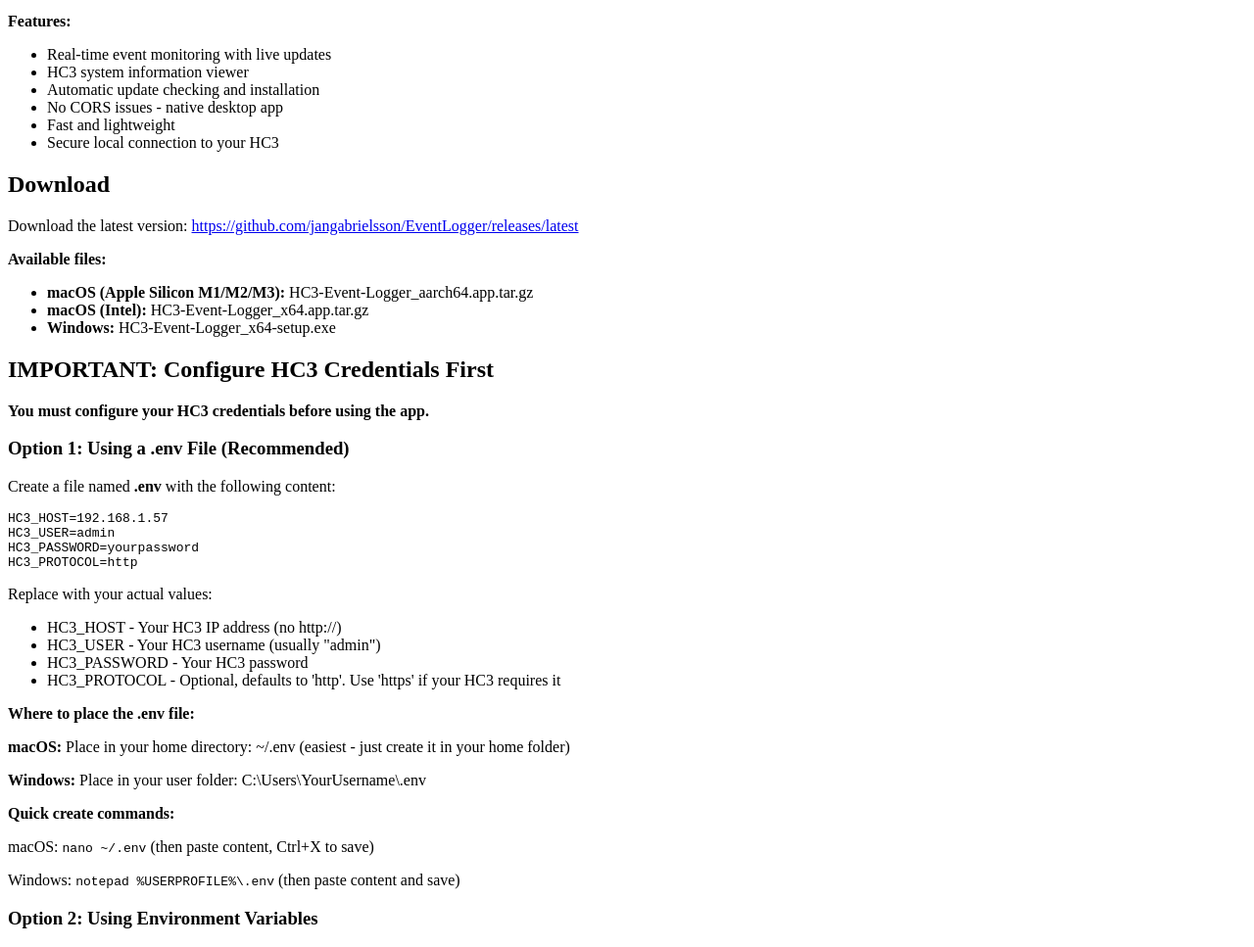
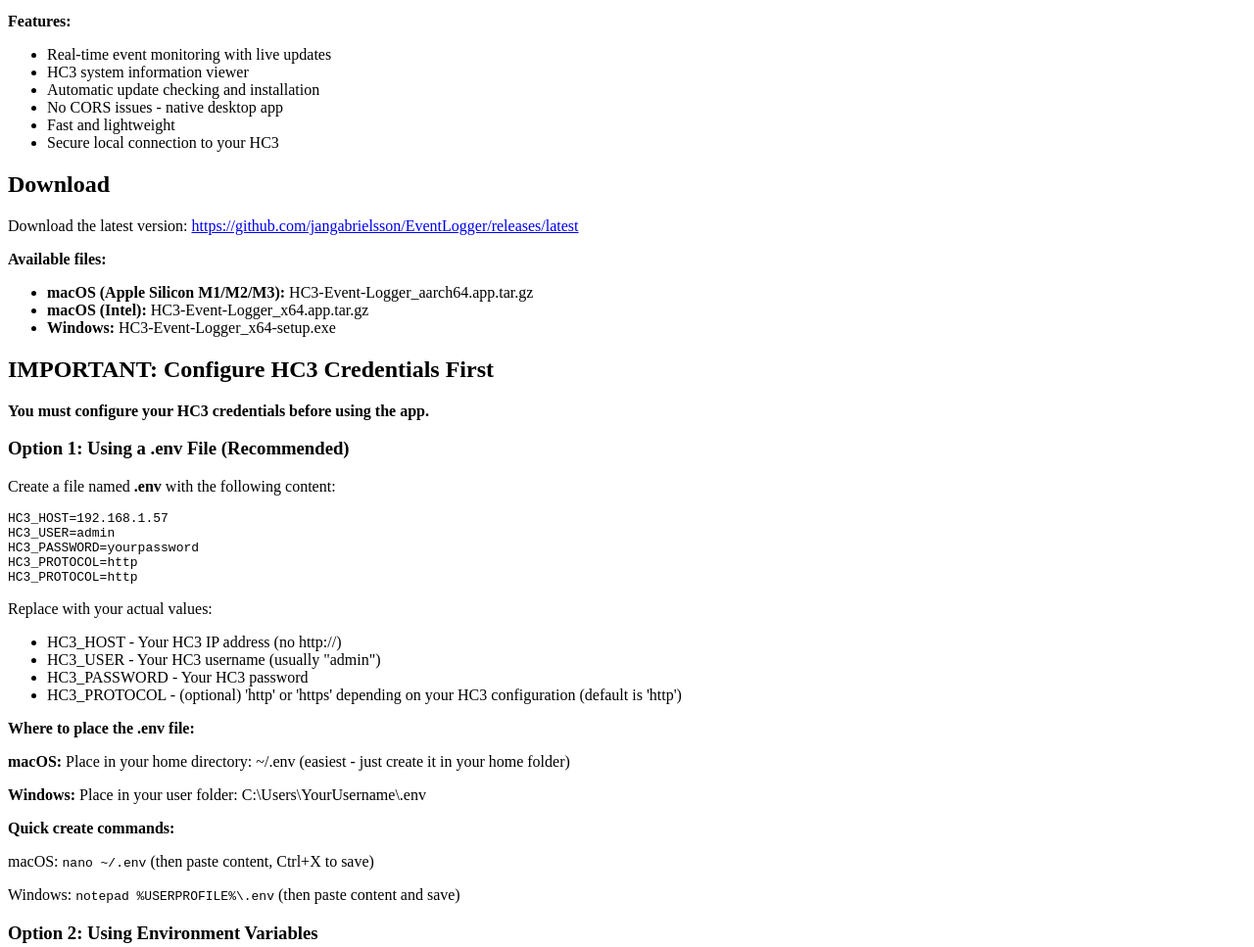
Before and after one commit to jangabrielsson/EventLogger, a plain HTML site: page docs/FORUM_POST.html in a window 1280 px wide. Shown: the part 119-1086 px from the top of the page at 98% size. Drawn offline with Linux system fonts and the light colour scheme.

Commit message:
docs: update add protocol option in configuration

```diff
--- a/docs/FORUM_POST.html
+++ b/docs/FORUM_POST.html
@@ -51,6 +51,7 @@
         <pre>HC3_HOST=192.168.1.57
 HC3_USER=admin
 HC3_PASSWORD=yourpassword
+HC3_PROTOCOL=http
 HC3_PROTOCOL=http</pre>
 
         <p>Replace with your actual values:</p>
@@ -58,7 +59,7 @@ HC3_PROTOCOL=http</pre>
             <li>HC3_HOST - Your HC3 IP address (no http://)</li>
             <li>HC3_USER - Your HC3 username (usually "admin")</li>
             <li>HC3_PASSWORD - Your HC3 password</li>
-            <li>HC3_PROTOCOL - Optional, defaults to 'http'. Use 'https' if your HC3 requires it</li>
+            <li>HC3_PROTOCOL - (optional) 'http' or 'https' depending on your HC3 configuration (default is 'http')</li>
         </ul>
 
         <p><strong>Where to place the .env file:</strong></p>
```
Also changed, not shown: 1 other file.
